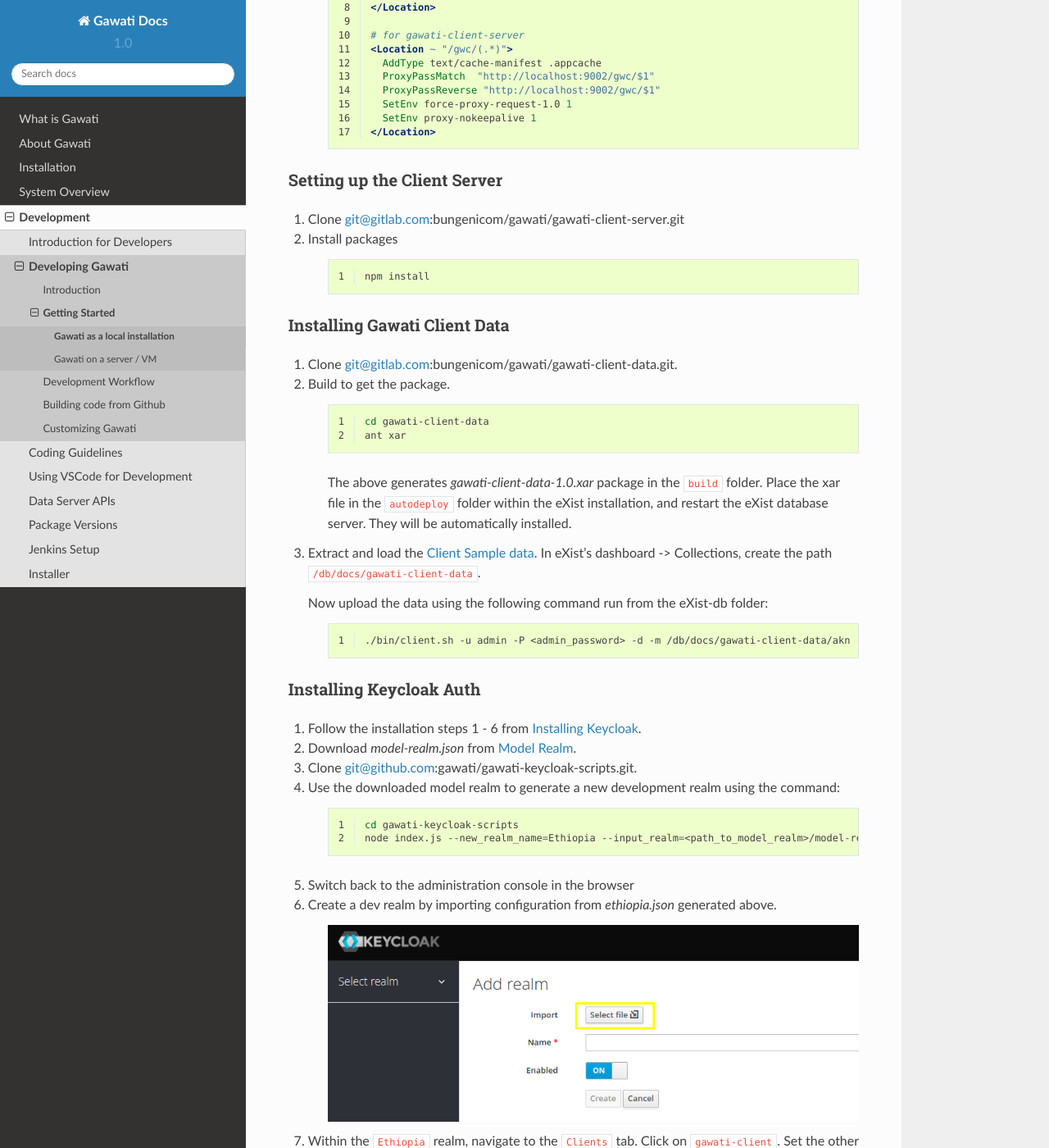
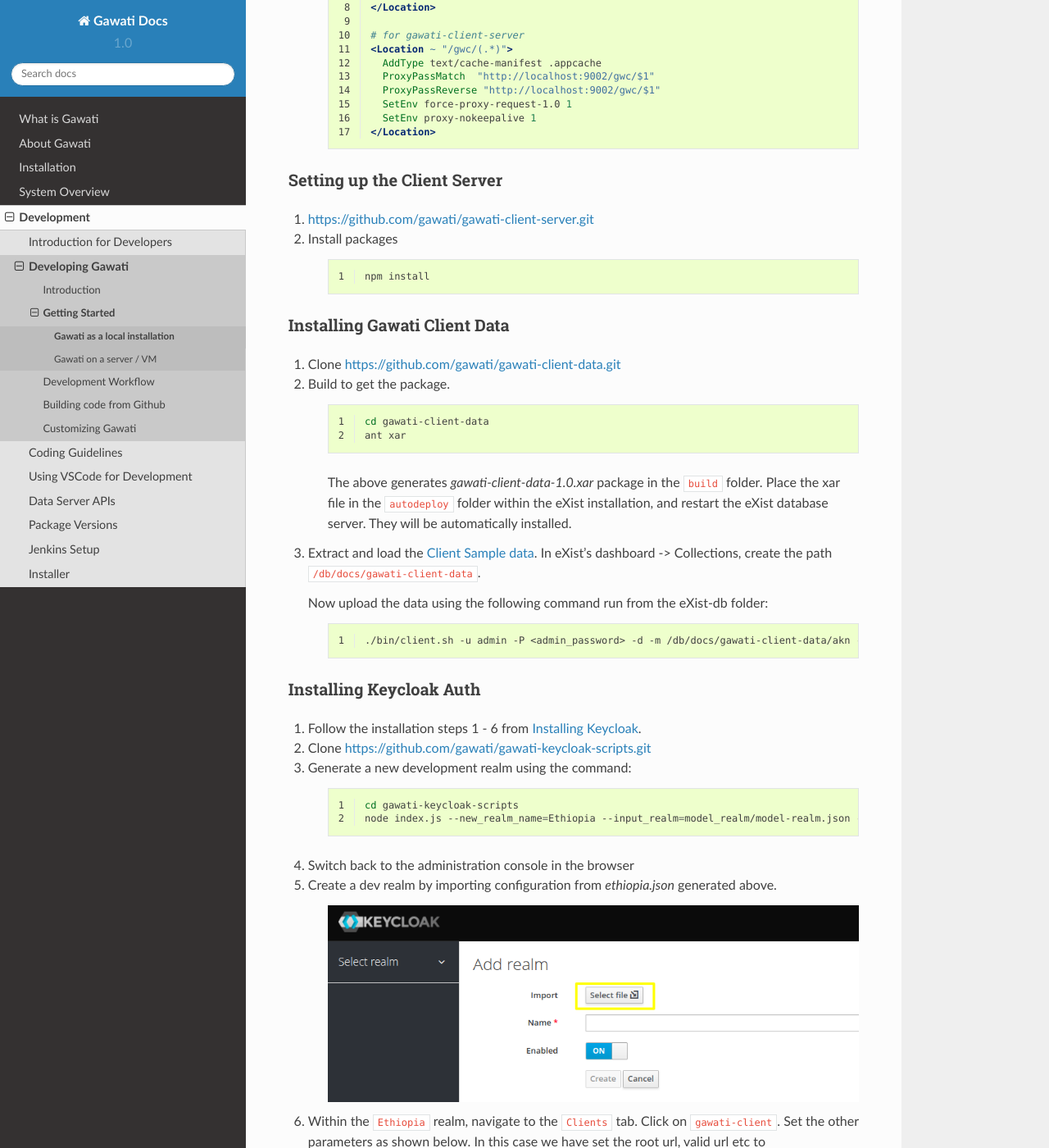
Before and after one commit to gawati/gawati-docs, a Sphinx documentation site: the page built from docs/source/development/dev-env-local.rst, in a window 1280 px wide and 1400 px high, scrolled down 10509 px. Shown: the whole window at 82% size. Built offline with Sphinx 7.4.7 and the Read the Docs theme 2.0.0, drawn with Linux system fonts in a browser that asks for light colours; some of the changed text lies outside the part shown.

Commit message:
minor simplifactions

```diff
--- a/docs/source/development/dev-env-local.rst
+++ b/docs/source/development/dev-env-local.rst
@@ -144,6 +144,7 @@ The above assumes:
 .. note::
   On Windows the Apache Alias directory path need to use the back slash instead of the standard windows forward slash. For e.g. if the templates are in: `d:\\code\\gawati-templates` then the path in the Apache configuration should be: `d:/code/gawati-templates`
 
+
 Test if your services are accessible
 ------------------------------------
 
@@ -285,11 +286,13 @@ You will also need to change the following parameters in `index.html`:
 
 For setting up Authentication, click here:  :doc:`Authentication <./authentication>`
 
+
 Installing Gawati Portal Server
 ===============================
 
 Extract the contents of the zip file into any directory.
 The Gawati Portal has two runnable components, the portal http server which provides access to REST services, and a cron component that runs scheduled tasks periodically.
+
 
 Running the REST service
 ---------------------------
@@ -314,6 +317,7 @@ To start up the web-service. By default it starts on PORT 9001. You can change t
   :linenos:
 
   PORT=11001 node ./bin/www
+
 
 Add the Apache Conf entry
 -------------------------
@@ -366,11 +370,11 @@ The Gawati Client is a service that enables data input and management in Gawati.
 
 See :ref:`gawati-client-arch` for an architecture overview.
 
+
 Setting up the Client UI
 ========================
 
-#. Clone git@gitlab.com:bungenicom/gawati/gawati-client.git
-
+#. Clone https://github.com/gawati/gawati-client.git
 #. Install packages
 
     .. code-block:: bash
@@ -401,9 +405,10 @@ Setting up the Client UI
             SetEnv proxy-nokeepalive 1
           </Location>
 
+
 Setting up the Client Server
 ============================
-#. Clone git@gitlab.com:bungenicom/gawati/gawati-client-server.git
+#. https://github.com/gawati/gawati-client-server.git
 #. Install packages
 
     .. code-block:: bash
@@ -411,10 +416,10 @@ Setting up the Client Server
 
           npm install
 
+
 Installing Gawati Client Data
 =============================
-#. Clone git@gitlab.com:bungenicom/gawati/gawati-client-data.git.
-
+#. Clone https://github.com/gawati/gawati-client-data.git
 #. Build to get the package.
 
     .. code-block:: bash
@@ -439,18 +444,14 @@ Installing Gawati Client Data
 Installing Keycloak Auth
 ========================
 #. Follow the installation steps 1 - 6 from `Installing Keycloak`_.
-
-#. Download `model-realm.json` from `Model Realm`_.
-
-#. Clone git@github.com:gawati/gawati-keycloak-scripts.git.
-
-#. Use the downloaded model realm to generate a new development realm using the command:
+#. Clone https://github.com/gawati/gawati-keycloak-scripts.git
+#. Generate a new development realm using the command:
 
     .. code-block:: bash
       :linenos:
 
       cd gawati-keycloak-scripts
-      node index.js --new_realm_name=Ethiopia --input_realm=<path_to_model_realm>/model-realm.json --output_file=ethiopia.json
+      node index.js --new_realm_name=Ethiopia --input_realm=model_realm/model-realm.json --output_file=ethiopia.json
 
 #. Switch back to the administration console in the browser
 #. Create a dev realm by importing configuration from `ethiopia.json` generated above.
@@ -475,7 +476,8 @@ Installing Keycloak Auth
         :align: center
         :figclass: align-center
 
-#. Switch to the ``Installation`` tab in the client section, and choose the format as ``KeyCloak OIDC JSON``. Change the following variables, ``auth-server-url`` to ``url`` and change ``resource`` to ``clientId``. Download the json file. It should look similar to the json shown below.
+#. Switch to the ``Installation`` tab in the client section, and choose the format as ``KeyCloak OIDC JSON``. Download the json file.
+#. Open the dowloaded json file using your preferred text editor. Copy the variables ``auth-server-url`` to ``url`` and ``resource`` to ``clientId``. It should look similar to the json shown below.
 
     .. code-block:: JSON
         :linenos:
@@ -496,7 +498,6 @@ Installing Keycloak Auth
         }
 
 #. Copy the downloaded ``keycloak.json`` contents into  ``gawati-client/src/configs/authRealm.json`` and ``gawati-client-server/auth.json``.
-
 #. Finally, go to ``Realm Settings => Login`` and set ``User Registration`` to ``on`` and set ``Email as User name`` to ``on``.
 
     .. figure:: ./_images/kc-dev-login.png
@@ -504,10 +505,10 @@ Installing Keycloak Auth
       :align: center
       :figclass: align-center
 
+
 Run Gawati Client
 =================
 #. Start eXist
-
 #. Start keycloak
 
     .. code-block:: bash
@@ -546,6 +547,7 @@ Run Gawati Client
       :align: center
       :figclass: align-center
 
+
 .. _gawati-portal-ui: https://github.com/gawati/gawati-portal-ui
 .. _gawati-portal-server: https://github.com/gawati/gawati-portal-server
 .. _Full Text Data set: https://github.com/gawati/gawati-data-xml/releases/download/1.6/akn_xml_ft_sample.zip
```
